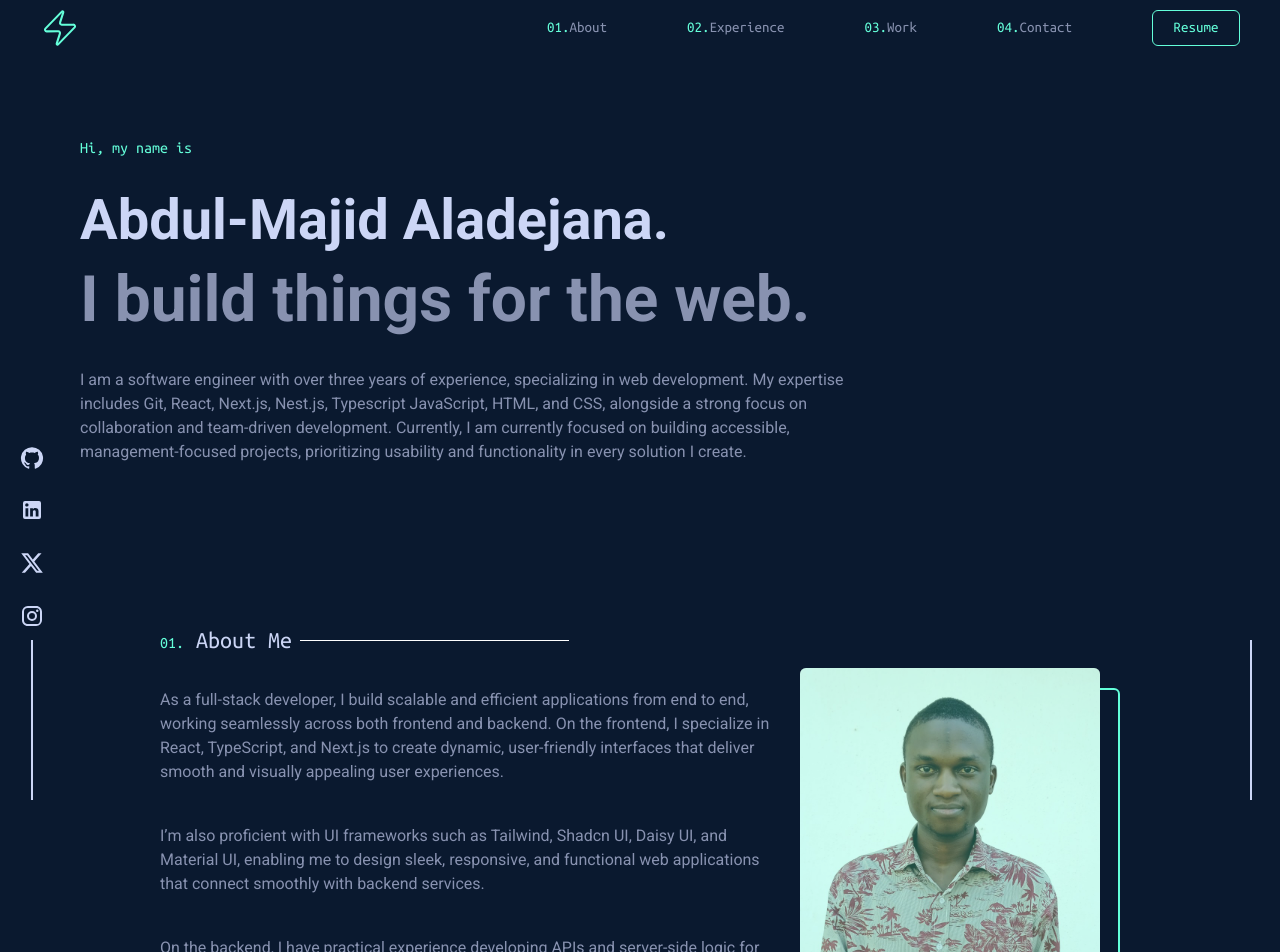
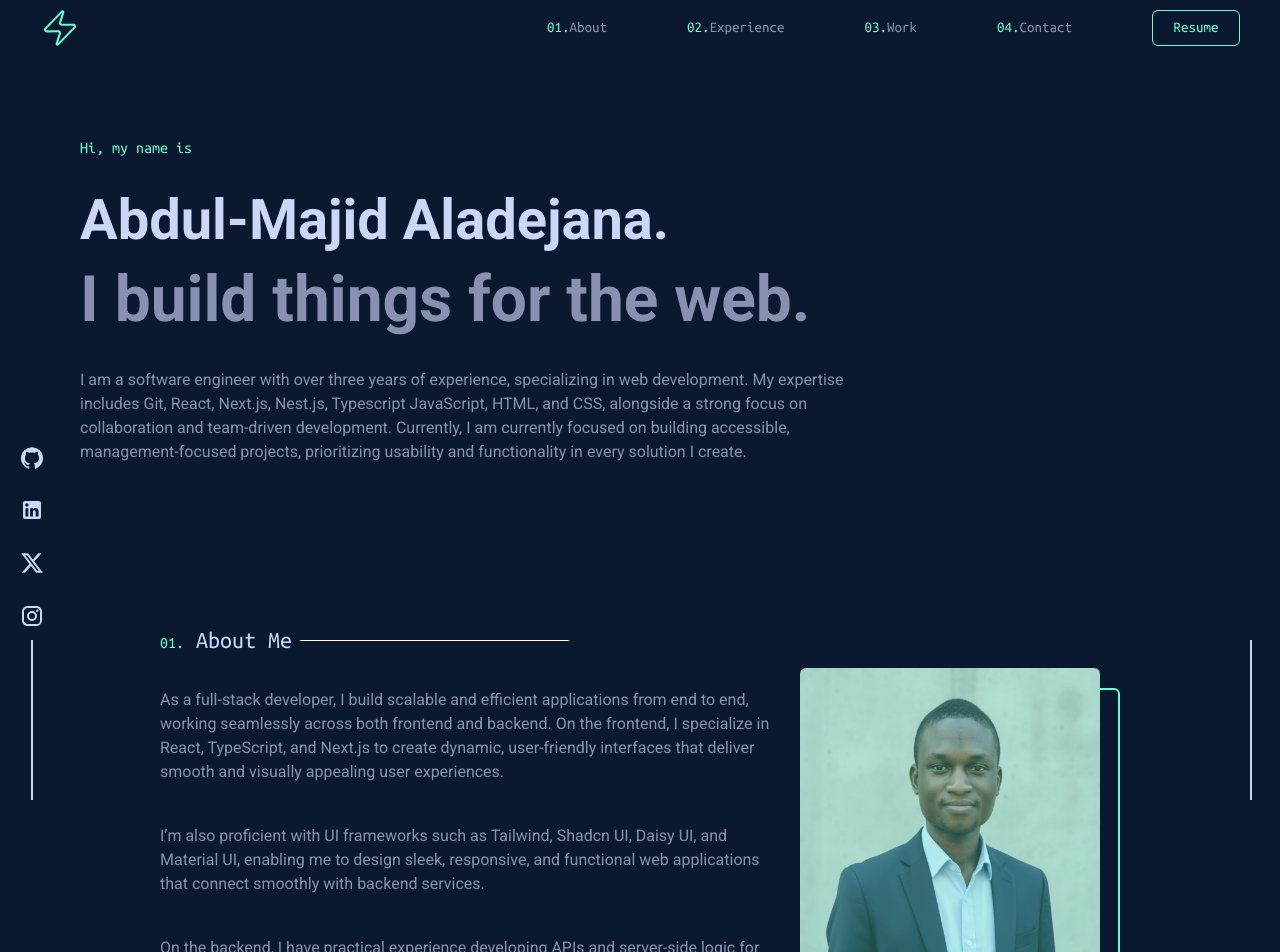
Before and after one commit to Abdulmajid48/snippet, a Next.js app: page / in a window 1280 px wide. Shown: the top 952 px of the page. Built offline with nearby package versions, Linux system fonts and the light colour scheme.

Commit message:
changed profile pic

```diff
--- a/components/Aboutme.tsx
+++ b/components/Aboutme.tsx
@@ -50,15 +50,15 @@ const Aboutme = () => {
             transition={{ duration: 0.5 }}
             className="relative mt-5 m-auto md:m-0"
           >
-            <div className="w-80 h-[300px] border-2 border-lightgreen rounded-md relative hover:bottom-3 hover:right-3"></div>
+            <div className="w-80 h-[290px] border-2 border-lightgreen rounded-md relative hover:bottom-3 hover:right-3"></div>
             <Image
-              src="/passport.jpg"
+              src="/profilepic.jpg"
               alt=""
               height={300}
               width={300}
-              className="absolute bottom-5 right-5 rounded-md"
+              className="absolute bottom-5 right-5 rounded-md min-h-[290px]"
             />
-            <div className="w-[300px] h-[300px] absolute bottom-5 right-5 rounded-md bg-lightgreen opacity-30 hover:opacity-0"></div>
+            <div className="w-[300px] h-[290px] absolute bottom-5 right-5 rounded-md bg-lightgreen opacity-30 hover:opacity-0"></div>
           </motion.figure>
         </div>
       </div>
```
Also changed, not shown: public/profilepic.jpg (added).
